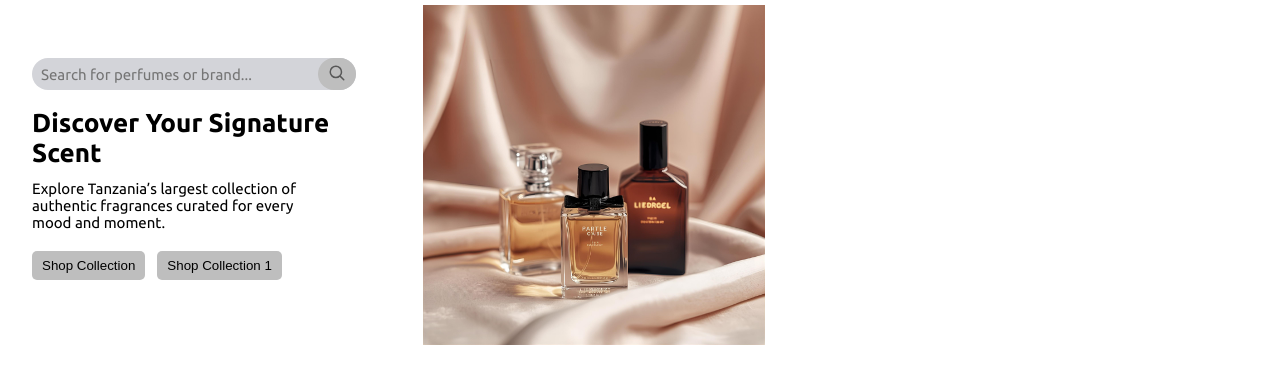
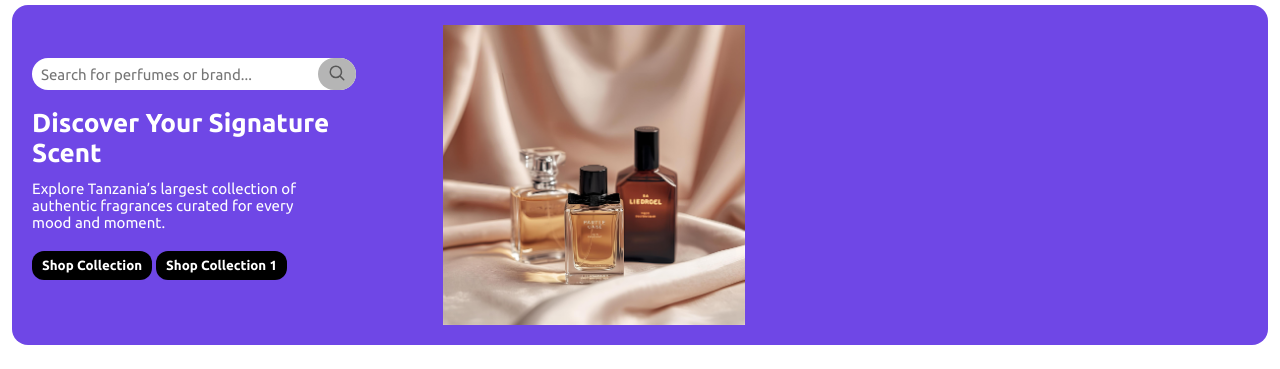
Before and after one commit to luisosena/PerfumePalace, a plain HTML site: page index.html in a window 1280 px wide. Shown: the part 68-437 px from the top of the page. Drawn offline with Linux system fonts and the light colour scheme; a web font is replaced by a local one.

Commit message:
made changes

```diff
--- a/index.html
+++ b/index.html
@@ -55,8 +55,8 @@
               <h1 class="hero-title">Discover Your Signature Scent</h1>
               <p class="hero-subtitle">Explore Tanzania’s largest collection of authentic fragrances curated for every mood and moment.</p>
               <div class="hero-buttons" >
-                <button class="shop-collection-button">Shop Collection</button>
-                <button class="shop-collection-button-1">Shop Collection 1</button>
+                <button class="hero-button">Shop Collection</button>
+                <button class="hero-button">Shop Collection 1</button>
               </div>
             </div>
           </div>
@@ -229,5 +229,6 @@
       });
     </script>
   -->
+    <script src="scripts/index.js"></script>
   </body>
 </html>
--- /dev/null
+++ b/scripts/index.js
@@ -0,0 +1,7 @@
+const jeff = {
+  name: 'Jeff',
+  age: 30,
+  whodis: function() {console.log(this)}
+}
+
+jeff.whodis();
--- a/styles/index.css
+++ b/styles/index.css
@@ -20,7 +20,7 @@ html, body {
 }
 
 body {
-  background-color: rgb(255, 255, 255);
+  background-color: rgb(, 255, 255);
 }
 
 button {
@@ -178,6 +178,10 @@ button {
   display: flex;
   flex-direction: row;
   height: 340px;
+  padding: 20px 0;
+  border-radius: 16px;
+  color: rgb(255, 255, 255);
+  background-color: hsla(255, 76%, 57%, 0.95);
 }
 
 .hero-content {
@@ -204,9 +208,9 @@ button {
   width: 38px;
   height: 32px;
   padding: 0 !important;
-  border: solid rgb(0,0,0);
+  border: none;
   border-radius: 16px !important;
-  background-color: rgb(170, 170, 170);
+  background-color: rgb(181, 181, 181);
   cursor: pointer;
 }
 
@@ -233,7 +237,7 @@ button {
   border: none;
   outline: none;
   border-radius: 18px;
-  background-color: rgb(211, 212, 217);
+  background-color: rgb(255, 255, 255);
 }
 
 .hero-details {
@@ -257,17 +261,16 @@ button {
   font-size: 15px;
 }
 
-.hero-buttons {
-  display: flex;
+.hero-button{
   gap: 12px;
   margin-top: 20px;
-}
-
-.hero button{
+  font-family: ubuntu;
+  font-weight: 600;
   padding:7px 10px;
   border: none;
-  border-radius: 5px;
-  background-color: rgb(190, 190, 190);
+  border-radius: 12px;
+  color:rgb(255, 255, 255);
+  background-color: rgb(0, 0, 0);
 }
 
 .hero-image-container {
@@ -331,7 +334,7 @@ button {
   padding: 4px 16px;
   font-family: ubuntu;
   font-size: 15px;
-  background-color: rgb(220, 220, 220);
+  background-color:hsla(255, 76%, 57%, 0.25);
   text-overflow: ellipsis;
   white-space: nowrap;
 }
@@ -343,7 +346,7 @@ button {
   padding: clamp(10px, 4vw, 20px);
   max-width: 2000px;
   border-radius: 16px 16px 0 0;;
-  background-color: rgb(190, 190, 190);
+  background-color: rgb(238, 238, 238);
 }
 
 .perfume-card {
@@ -355,9 +358,8 @@ button {
   */
   border-radius: clamp(4px, 2vw, 8px);
   transition: transform 0.3s ease;
-  /*
-  background-color: #ffffff;
-*/}
+  background-color: rgb(255, 255, 255);
+}
 
 .perfume-card:hover {
   transform: translateY(-5px);
```
